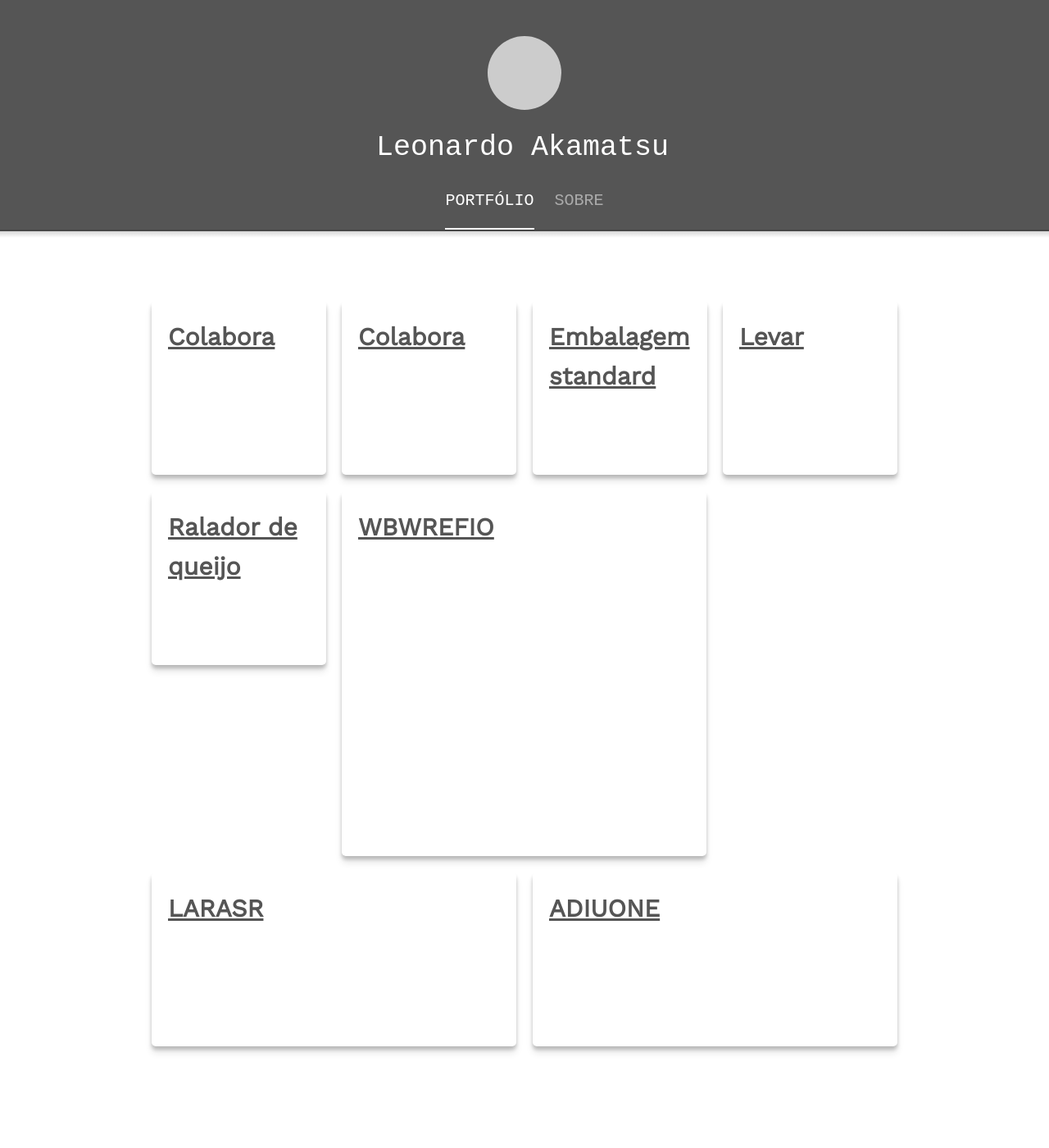
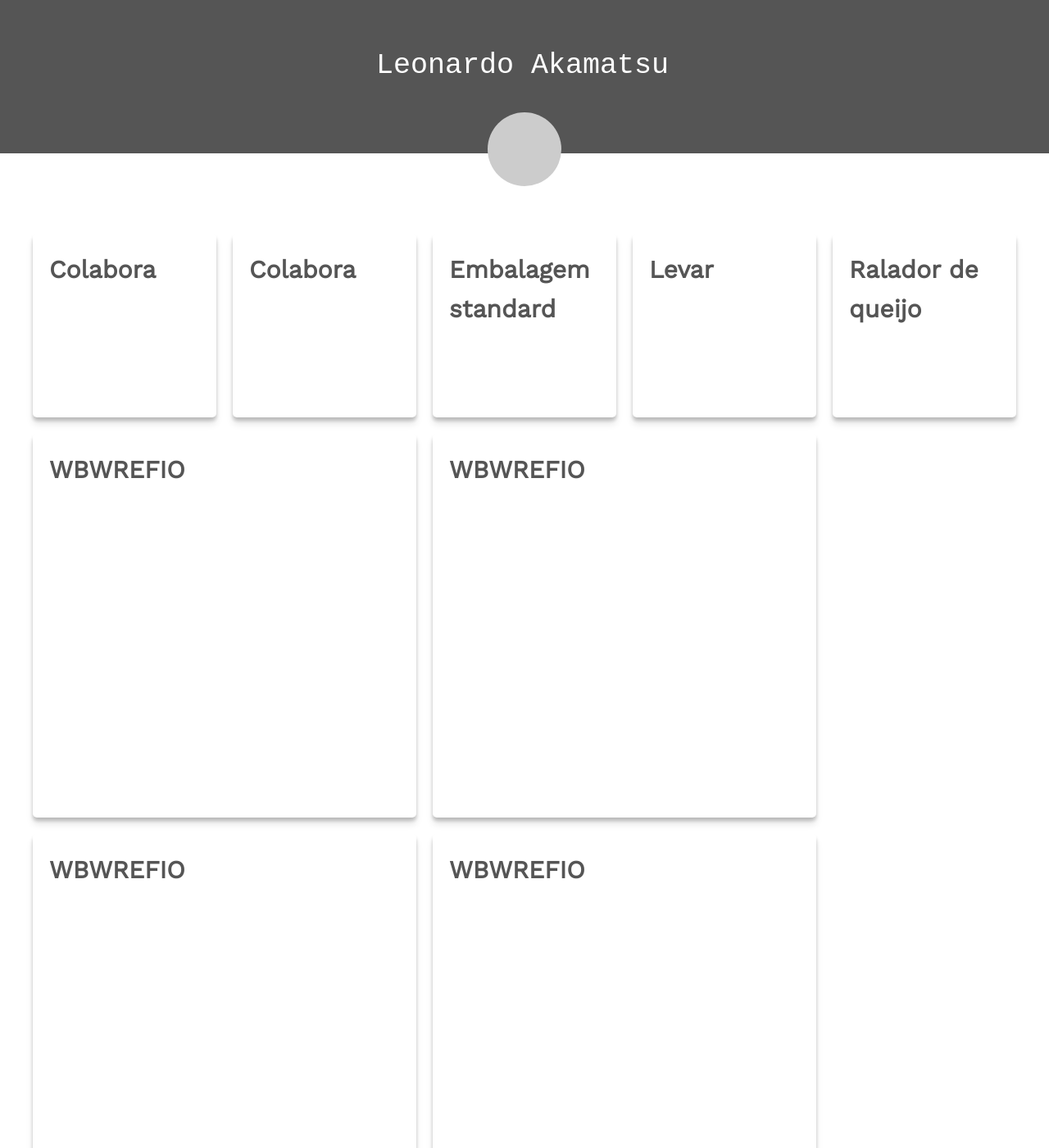
Before and after one commit to Diseo/diseo.github.io, a Jekyll site: the page built from index.html, in a window 1280 px wide and 1400 px high. Shown: the whole window at 82% size. Built offline with Jekyll 4.4.1, drawn with Linux system fonts in a browser that asks for light colours; nearby versions of some CDN libraries; some web fonts are replaced.

Commit message:
alargando o container da home e arrumando o header

```diff
--- a/_layouts/page.html
+++ b/_layouts/page.html
@@ -3,12 +3,12 @@ layout: default
 ---
 <article class="c-article">
   <header class="c-header c-article__header">
-    <div class="photo"></div>
     <div class="u-container">
       <h1 class="c-header__title">Leonardo Akamatsu</h1>
     </div>
+    <div class="photo"></div>
+    <!-- {% include navigation.html %} -->
   </header>
-  {% include navigation.html %}
 
   <div class="c-article__main">
     {{ content }}
--- a/_sass/components/_article.scss
+++ b/_sass/components/_article.scss
@@ -7,13 +7,13 @@
 }
 
 .c-article__main {
-  max-width: 96rem; // 760px;
+  max-width: 120rem; // 760px;
   margin-right: auto;
   margin-left: auto;
   padding-top: 7.5rem;
   padding-bottom: 7.5rem;
-  padding-right: 2.5rem;
-  padding-left: 2.5rem;
+  padding-right: 0rem;
+  padding-left: 0rem;
   @include fs--body;
 
   > * {
@@ -24,7 +24,7 @@
   p { max-width: 64rem }
 
   a:not(.c-btn) {
-    text-decoration: underline;
+    // text-decoration: underline;
   }
 
   blockquote {
--- a/_sass/components/_header.scss
+++ b/_sass/components/_header.scss
@@ -4,13 +4,17 @@
 
 .c-header {
   padding-top: 2.4rem; // 75px
-  padding-bottom: 7.5rem; // 75px
+  // padding-bottom: 7.5rem; // 75px
   padding-right: 2.5rem;
   padding-left: 2.5rem;
   background: $t-theme;
+
+  position: fixed;
+  width: 100%;
 }
 
 .c-header__title {
+  margin-top: 3rem;
   position: relative;
   text-align: center;
   @include ff--mono(500);
@@ -31,7 +35,8 @@
 .photo {
   width: 9rem;
   height: 9rem;
-  margin: 2rem auto;
+  margin: 3rem auto -4rem;
   background: #ccc;
   border-radius: 50%;
+  z-index: 1ç
 }
--- a/_sass/components/_home.scss
+++ b/_sass/components/_home.scss
@@ -1,11 +1,17 @@
 .projects_container {
   margin-left: -1rem;
   margin-right: -1rem;
+  margin-top: 20rem;
+
+  &:first-child {
+    // margin-top: 40rem;
+  }
 }
 
 .project_card {
-  width: 21.25rem;
-  height: 21.25rem;
+  background: #fff;
+  width: 22.4rem;
+  height: 22.4rem;
   margin: 1rem;
   border-radius: .5rem;
   float: left;
@@ -16,10 +22,10 @@
 }
 
 .project_card_2x {
-  width: 44.5rem;
+  width: 46.8rem;
 }
 
 .project_card_4x {
-  width: 44.5rem;
-  height: 44.5rem;
+  width: 46.8rem;
+  height: 46.8rem;
 }
--- a/_sass/components/_navigation.scss
+++ b/_sass/components/_navigation.scss
@@ -3,13 +3,14 @@
    ========================================================================== */
 
 .c-navigation {
-  position: absolute;
-  top: 210px;
+  position: fixed;
+  top: 116px;
   left: 0;
   padding: 0 2.5rem;
   width: 100%;
-  background: $t-theme;
-  z-index: 10;
+  // background: $t-theme;
+  background: rgba(0,0,0,0);
+  z-index: 1;
 
   &:after {
     content: '';
--- a/index.html
+++ b/index.html
@@ -5,13 +5,21 @@ title: Leonardo Akamatsu
 
 <div class="projects_container">
 {% for project in site.pages %}
-  {% assign path = project.path | slice: 1,5 %}
-  {% if path == 'pages' %}
+  {% if project.categories %}
     <a href= "{{ project.permalink }}" class="project_card">
         <h2> {{ project.title }} </h2>
     </a>
   {% endif %}
 {% endfor %}
+<a href= "" class="project_card project_card_4x">
+    <h2> WBWREFIO </h2>
+</a>
+<a href= "" class="project_card project_card_4x">
+    <h2> WBWREFIO </h2>
+</a>
+<a href= "" class="project_card project_card_4x">
+    <h2> WBWREFIO </h2>
+</a>
 <a href= "" class="project_card project_card_4x">
     <h2> WBWREFIO </h2>
 </a>
```
